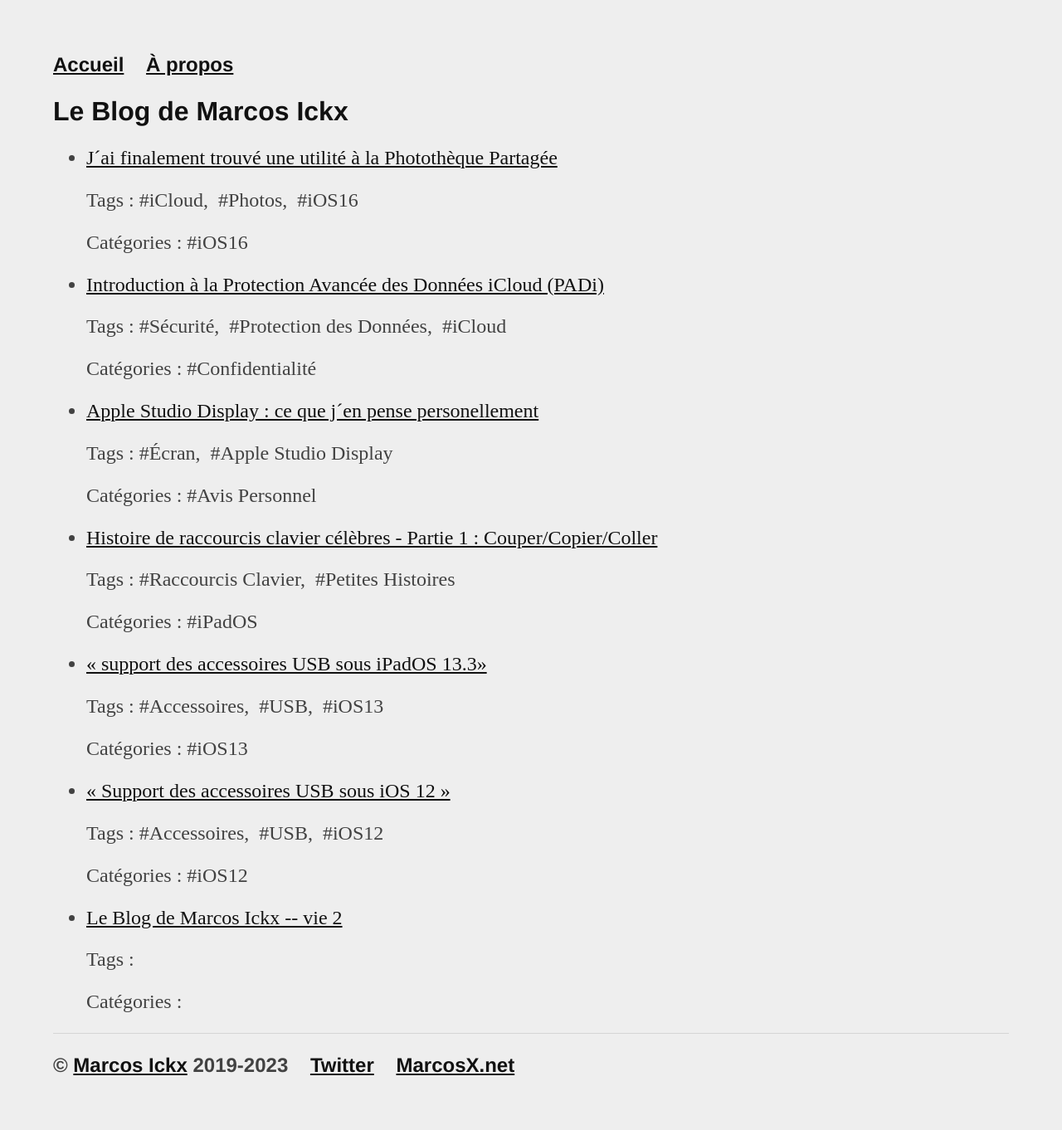
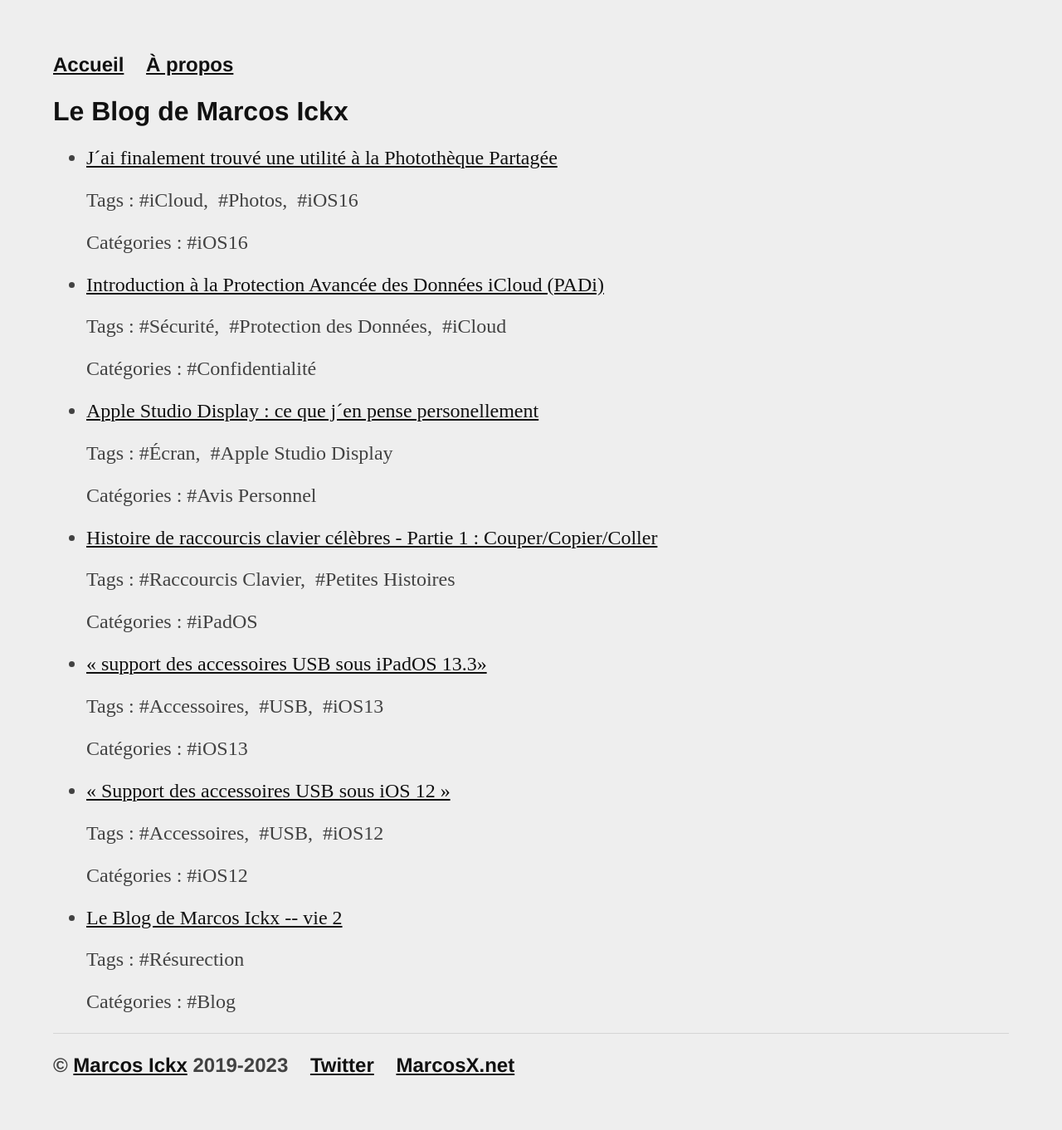
Before and after one commit to MarcosIckx/PreviewMarcosxNet, a Jekyll site: the page built from blog/index.html, in a window 1280 px wide. Shown: the whole page at 83% size. Built offline with Jekyll 4.4.1, drawn with Linux system fonts in a browser that asks for light colours.

Commit message:
Update 2019-06-26-le-blog-de-marcos-ickx-vie-2.md

```diff
--- a/_posts/2019-06-26-le-blog-de-marcos-ickx-vie-2.md
+++ b/_posts/2019-06-26-le-blog-de-marcos-ickx-vie-2.md
@@ -2,6 +2,8 @@
 layout: post
 title: "Le Blog de Marcos Ickx -- vie 2"
 date: 2019-06-26
+tags: [Résurection]
+category: Blog
 ---
 
 Et bien voilà.
```
